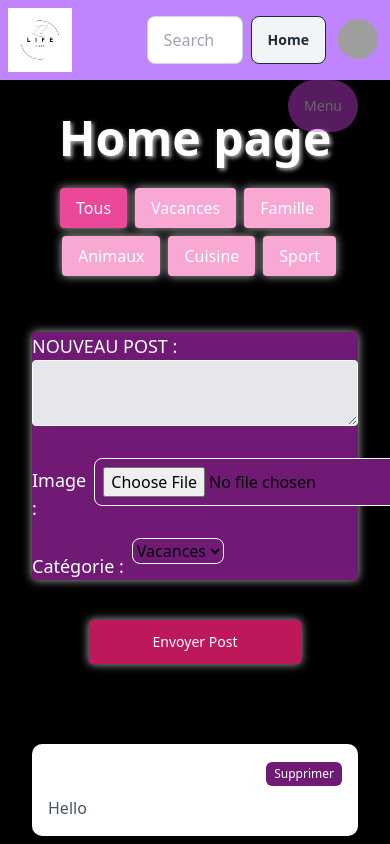
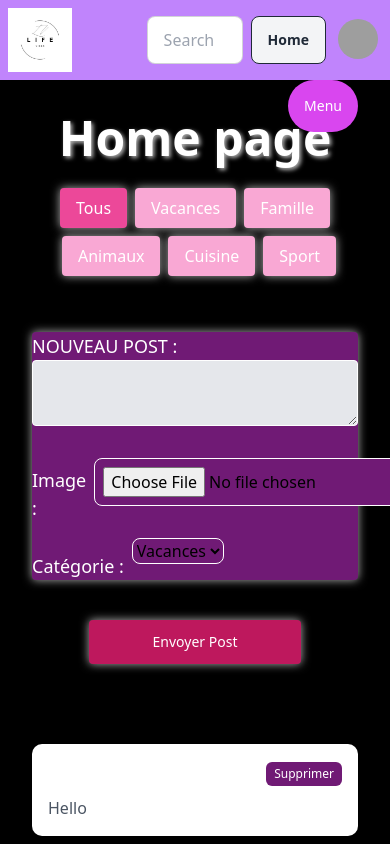
Before and after one commit to matthieuGravy/book-face, a React (Vite) app in the folder front/: page / in a window 390 px wide. Shown: the top 844 px of the page. Built offline with nearby package versions, Linux system fonts and the light colour scheme; grey boxes are pictures that could not be loaded.

Commit message:
responsive

```diff
--- a/front/src/components/Home.jsx
+++ b/front/src/components/Home.jsx
@@ -2,7 +2,7 @@ import React, { Component } from 'react';
 
 class Post extends Component {
   render() {
-    const { title, content, onDelete } = this.props;
+    const { title, content, image, onDelete } = this.props;
     return (
       <div className="bg-white p-4 mb-4 shadow-md mx-auto md:w-70" style={{ borderRadius: '10px' }}>
         <div className="flex justify-between items-center mb-2">
@@ -14,6 +14,7 @@ class Post extends Component {
             Supprimer
           </button>
         </div>
+        {image && <img src={URL.createObjectURL(image)} alt="Post" className="mb-2 w-full rounded" />}
         <p className="text-gray-600">{content}</p>
       </div>
     );
@@ -44,8 +45,6 @@ class Home extends Component {
         { id: 4, name: 'Mat' },
         { id: 5, name: 'Joseph' },
         { id: 6, name: 'Jean-Alphonse' },
-
-
       ],
     };
   }
@@ -111,7 +110,7 @@ class Home extends Component {
         </h1>
 
         <button
-          className="fixed top-20 right-8 p-4 text-white bg-fuchsia-500 rounded-full text-sm md:text-base opacity-40 "
+          className={`fixed top-20 right-8 p-4 text-white bg-fuchsia-500 rounded-full text-sm md:text-base ${isSidebarOpen ? 'opacity-40' : 'opacity-100'}`}
           onClick={this.handleToggleSidebar}
         >
           {isSidebarOpen ? 'Fermer' : 'Menu'}
@@ -124,10 +123,16 @@ class Home extends Component {
           style={{ width: '200px' }}
         >
           <div className="text-white">
-
-
-            <p><strong>Welcome,</strong> <br/> {username}</p><br/><br/><br/>
-            <p><strong>Contacts en ligne</strong></p> <br/>
+            <p>
+              <strong>Welcome,</strong> <br /> {username}
+            </p>
+            <br />
+            <br />
+            <br />
+            <p>
+              <strong>Contacts en ligne</strong>
+            </p>{' '}
+            <br />
             <ul>
               {onlineContacts.map((contact) => (
                 <li key={contact.id} className="flex items-center">
@@ -213,7 +218,7 @@ class Home extends Component {
         </button>
 
         {filteredPosts.map((post) => (
-          <Post key={post.id} title={post.title} content={post.content} onDelete={() => this.handleDeletePost(post.id)} />
+          <Post key={post.id} title={post.title} content={post.content} image={post.image} onDelete={() => this.handleDeletePost(post.id)} />
         ))}
       </div>
     );
```
